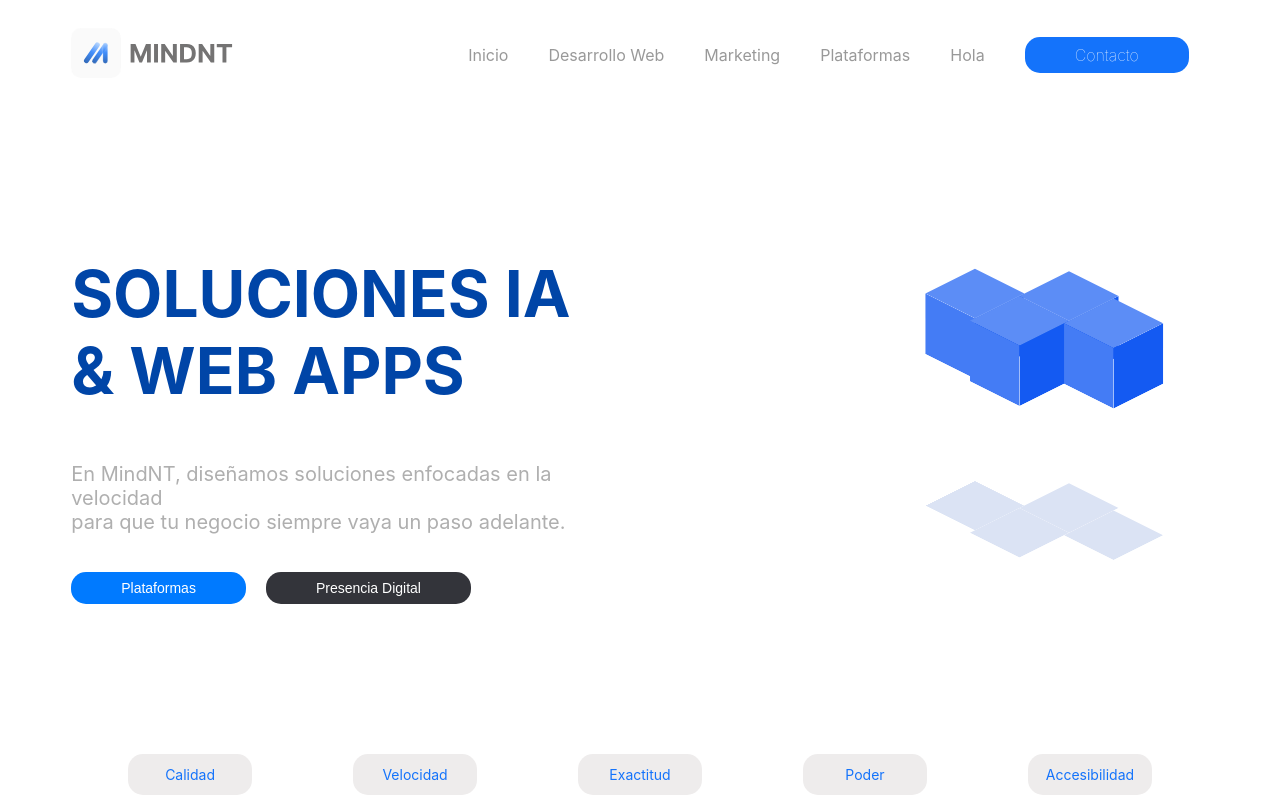
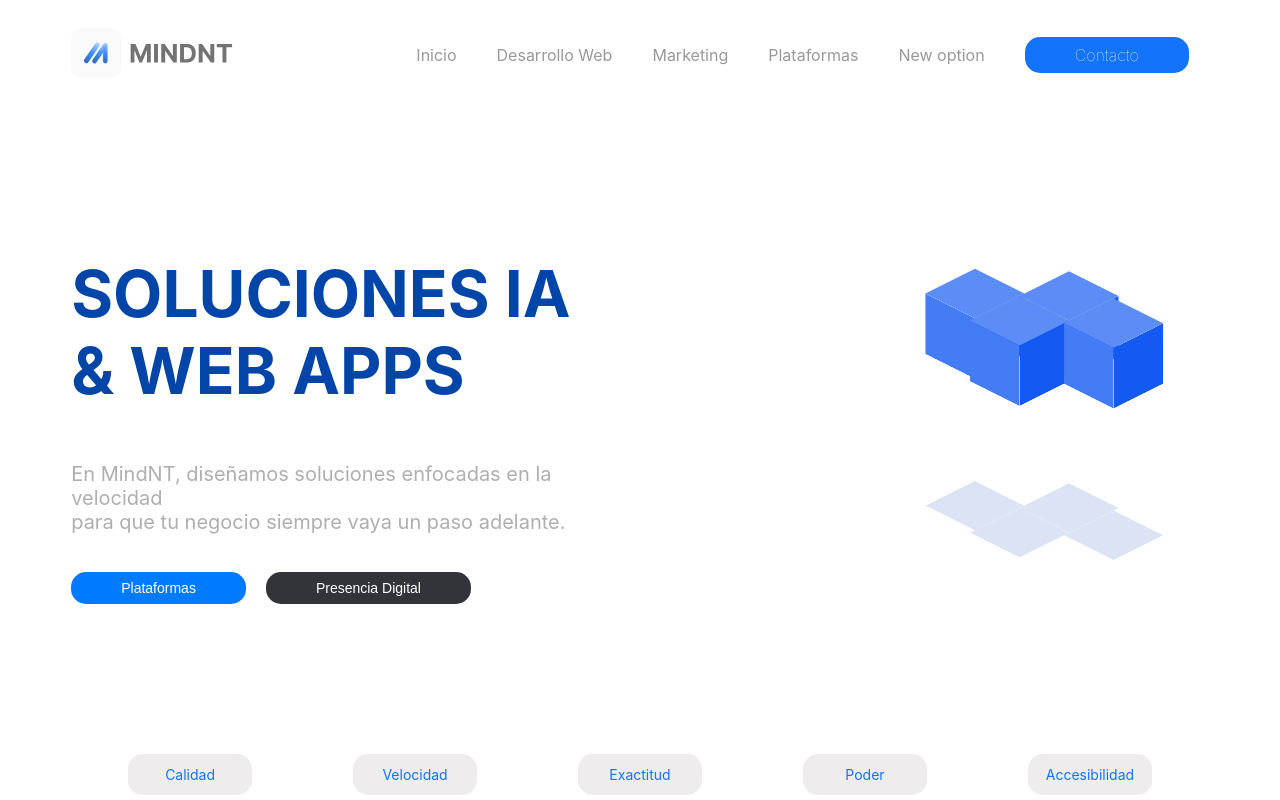
Before and after one commit to MindNT/MindNT, a React (Create React App) app: page / in a window 1280 px wide. Shown: the top 800 px of the page. Built offline with nearby package versions, Linux system fonts and the light colour scheme.

Commit message:
New look & feel

```diff
--- a/package.json
+++ b/package.json
@@ -2,7 +2,7 @@
   "name": "mindnt-web",
   "version": "0.1.0",
   "private": true,
-  "homepage": "https://github.com/MindNT/MindNT.git",
+  "homepage": "https://mindnt.github.io/MindNT",
   "dependencies": {
     "@testing-library/jest-dom": "^5.17.0",
     "@testing-library/react": "^13.4.0",
--- a/src/components/Header.js
+++ b/src/components/Header.js
@@ -14,7 +14,7 @@ const Header = () => {
           <li><a href="/Desarrollo Web">Desarrollo Web</a></li>
           <li><a href="/Marketing">Marketing</a></li>
           <li><a href="/Plataforma">Plataformas</a></li>
-          <li><a href="/Plataforma">Hola</a></li>
+          <li><a href="/Plataforma">New option</a></li>
           {/*<li><a href="/plataforma">plataforma</a></li>*/}
           {/*<li><a href="/blog">Blog</a></li>*/}
         </ul>
```
